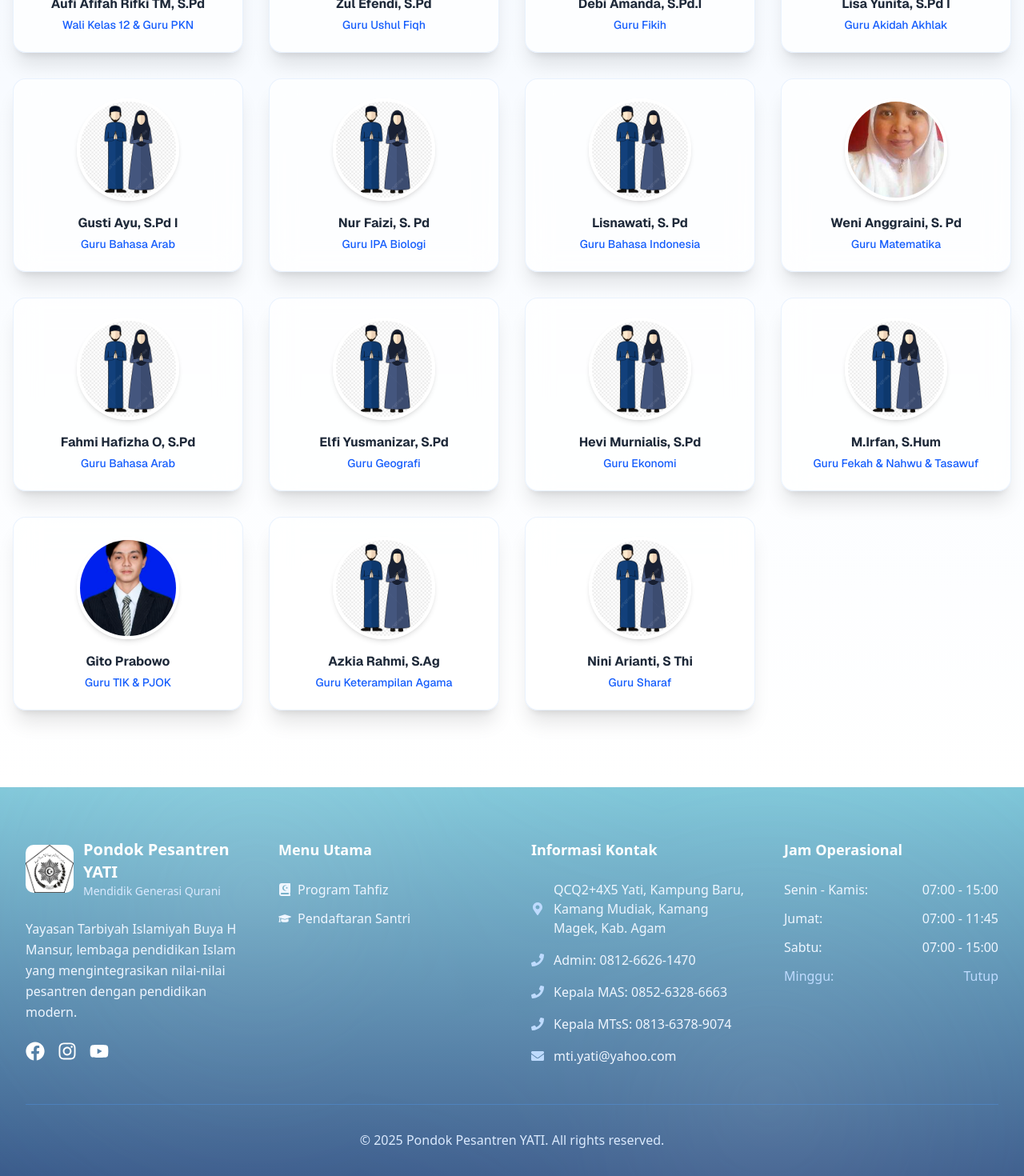
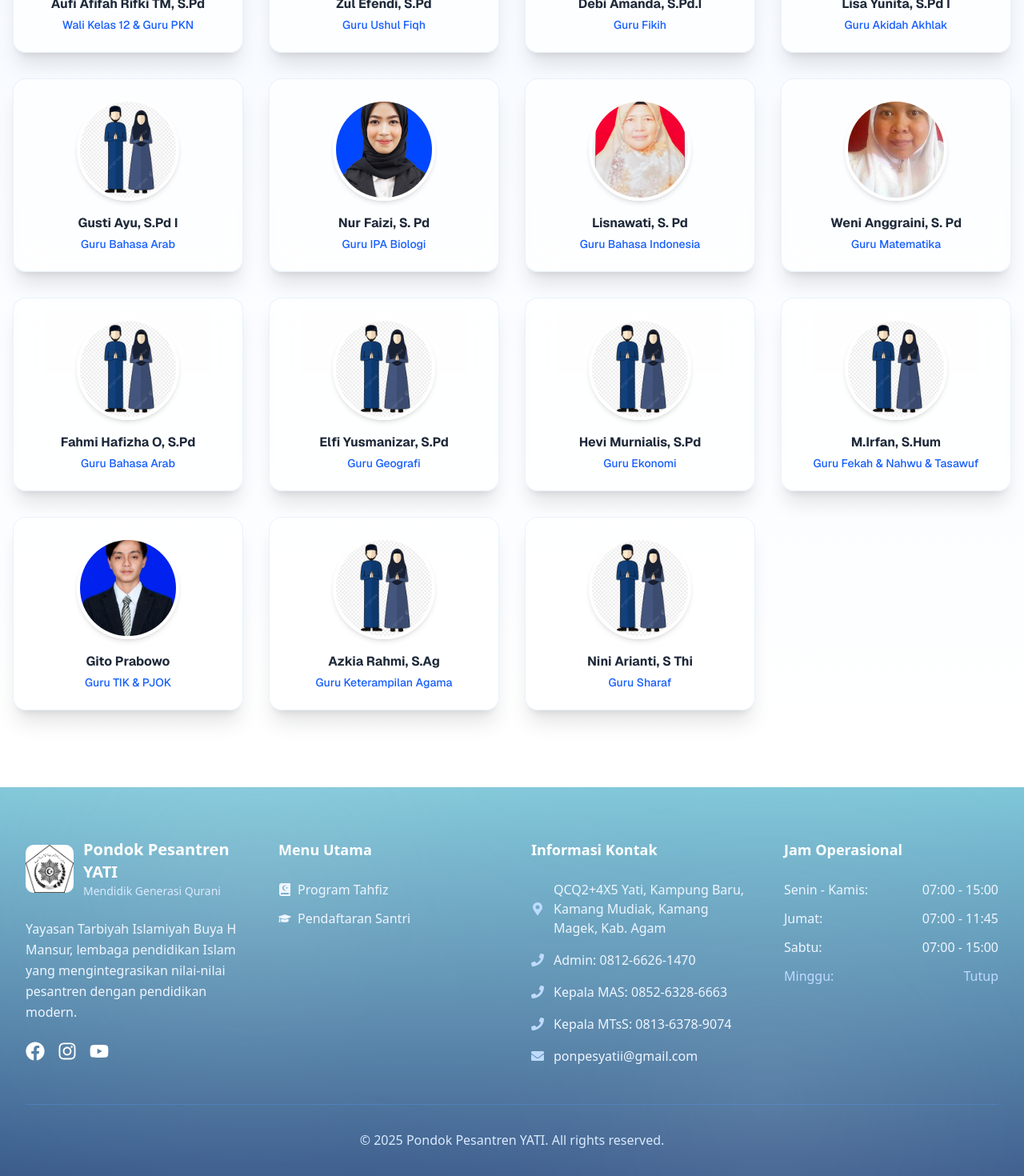
Before and after one commit to Bagus332/website-yati, a Next.js app: page /ma/tendik in a window 1280 px wide. Shown: the part 1120-2590 px from the top of the page at 80% size. Built offline with nearby package versions, Linux system fonts and the light colour scheme.

Commit message:
ubah gambar tendik dan mengubah email

```diff
--- a/src/app/kontak/page.tsx
+++ b/src/app/kontak/page.tsx
@@ -142,7 +142,7 @@ export default function Home() {
                         href="mailto:mti.yati@yahoo.com"
                         className="text-blue-600 hover:text-blue-700 transition-colors"
                       >
-                        mti.yati@yahoo.com
+                        ponpesyatii@gmail.com
                       </a>
                     </div>
                   </div>
--- a/src/app/ma/tendik/page.tsx
+++ b/src/app/ma/tendik/page.tsx
@@ -81,12 +81,12 @@ export default function TendikAliyah() {
     {
       title: "Nur Faizi, S. Pd",
       jabatan: "Guru IPA Biologi",
-      photo: "/vorg.jpg",
+      photo: "/foto/Nur Faizi.jpeg",
     },
     {
       title: "Lisnawati, S. Pd",
       jabatan: "Guru Bahasa Indonesia",
-      photo: "/vorg.jpg",
+      photo: "/foto/Lisnawati.jpeg",
     },
     {
       title: "Weni Anggraini, S. Pd",
--- a/src/components/Footer.tsx
+++ b/src/components/Footer.tsx
@@ -137,7 +137,7 @@ export default function Footer() {
                   href="mailto:mti.yati@yahoo.com"
                   className="hover:text-white transition-colors"
                 >
-                  mti.yati@yahoo.com
+                  ponpesyatii@gmail.com
                 </a>
               </p>
             </div>
```
Also changed, not shown: public/foto/Lisnawati.jpeg (added), public/foto/Nur Faizi.jpeg (added).
